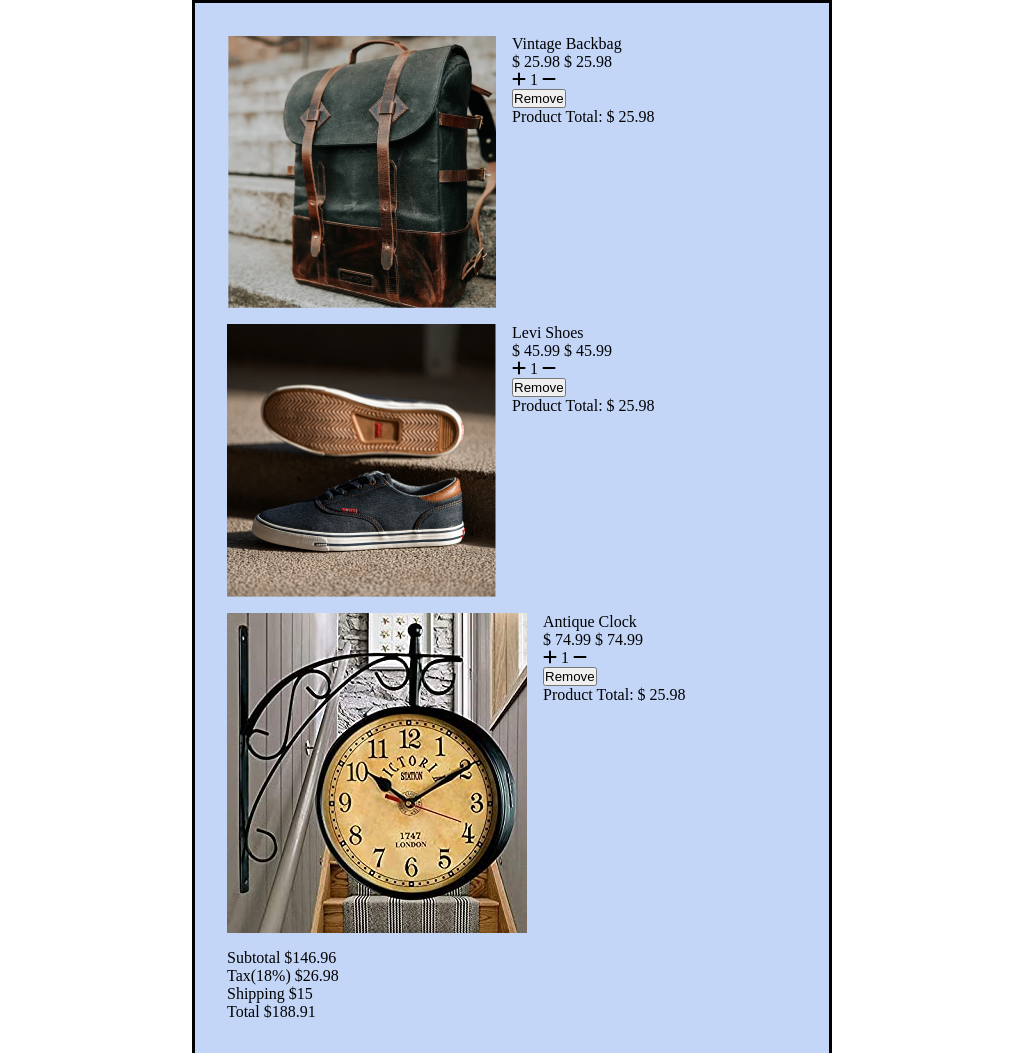
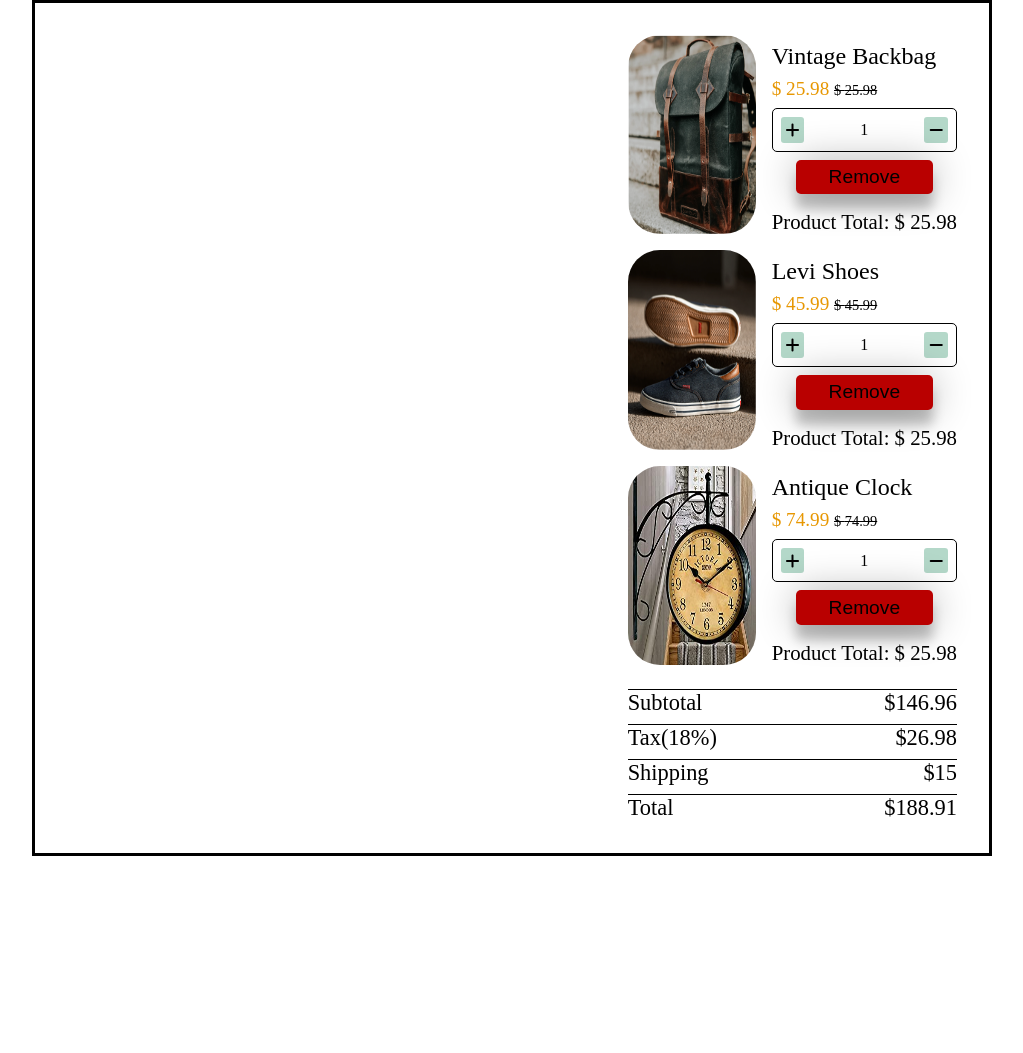
Before and after one commit to HaciGustav/Shopping-Cart, a plain HTML site: page index.html in a window 1280 px wide. Shown: the top 1053 px of the page, without its empty margins (128-1151 px from the left). After the commit the page ends 856 px from the top, so only its background shows below. Drawn offline with Linux system fonts and the light colour scheme.

Commit message:
some styling added

```diff
--- a/index.html
+++ b/index.html
@@ -10,6 +10,8 @@
 </head>
 <body>
     <div class="container">
+        <div class="cart-wrap">
+            <div class="products">
                 <div class="backbag">
                     <img src="./img/photo1.png" alt="">
                     <div class="backbag-info">
@@ -74,6 +76,8 @@
                         <p class="p-total">Product Total: $ <span class="total-span">25.98</span></p>
                     </div>
                 </div>
+            </div>
+
             <div class="price-summary">
                 <p class="subtotal">
                     <span>Subtotal</span>
@@ -93,6 +97,7 @@
                 </p>
             </div>
         </div>
-
+    </div>
+    <script src="app.js"></script>
 </body>
 </html>
--- a/style.css
+++ b/style.css
@@ -9,14 +9,21 @@ body{
     display: flex;
 }
 .container{
-    width: 50%;
+    width: 75%;
     margin: auto;
     padding: 2rem;
     display: flex;
     flex-direction: column;
+    align-items: flex-end;
     gap: 1rem;
-    background-color: rgba(100, 148, 237, 0.384);
+    /* background-color: rgba(100, 148, 237, 0.384); */
     border: solid black;
+    padding-right: 2rem;
+}
+.products{
+    display: flex;
+    flex-direction: column;
+    gap: 1rem;
 }
 .backbag,
 .shoes,
@@ -24,3 +31,78 @@ body{
     display: flex;
     gap: 1rem;
 }
+.backbag img,
+.shoes img,
+.clock img{
+    border-radius: 2rem ;
+    width: 8rem;
+    object-fit:fill;
+}
+.backbag-info p,
+.shoes-info p,
+.clock-info p{
+    font-size: 1.5rem;
+    padding-top: 0.5rem;
+}
+.backbag-info,
+.shoes-info,
+.clock-info {
+    display: flex;
+    flex-direction: column;
+    gap: 0.5rem;
+}
+.price .new{
+    color: rgb(231, 151, 2);
+    font-size: 1.2rem;
+}
+.price .old{
+    font-size: 0.9rem ;
+    text-decoration: line-through;
+}
+.quantity{
+    display: flex;
+    justify-content: space-between;
+    border: 1px solid black;
+    border-radius: 5px;
+    padding: 0.5rem;
+    align-items: center;
+
+}
+.quantity .fa-solid{
+    background-color: rgba(150, 200, 180, 0.712);
+    padding: 0.3rem;
+    border-radius: 3px;
+    cursor: pointer ;
+}
+.remove{
+    width: min(100% - 3rem);
+    margin: auto;
+    padding: 0.4rem;
+    background-color: rgb(185, 0, 0);
+    border: none;
+    border-radius: 5px;
+    font-size: 1.2rem;
+    box-shadow: rgba(0, 0, 0, 0.3) 0px 1px 39px, rgba(0, 0, 0, 0.22) 0px 15px 12px;
+    cursor: pointer;
+}
+p.p-total{
+    font-size: 1.3rem;
+}
+.price-summary{
+    display: flex;
+    flex-direction: column;
+    font-size: 1rem;
+    width: 100%;
+    padding-top: 1rem;
+}
+p.subtotal,
+p.tax,
+p.shipping,
+p.shopping-total{
+    width: 100%;
+    display: flex;
+    justify-content: space-between;
+    font-size: 1.4rem;
+    border-top: 1px solid;
+    margin-top: 0.5rem;
+}
```
Also changed, not shown: app.js (added). Lines whose indentation alone changed are shown as unchanged.
